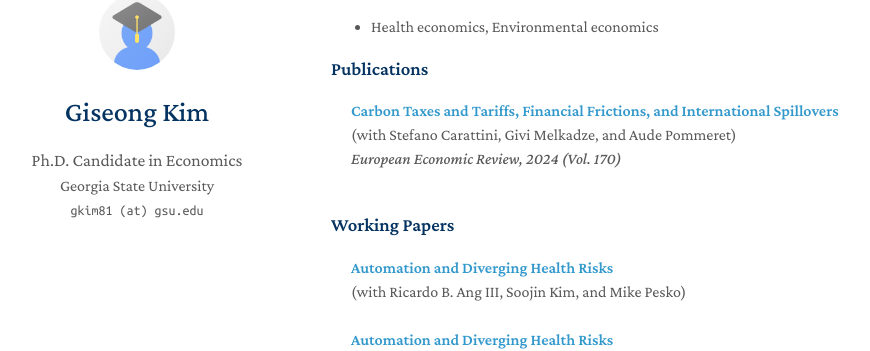
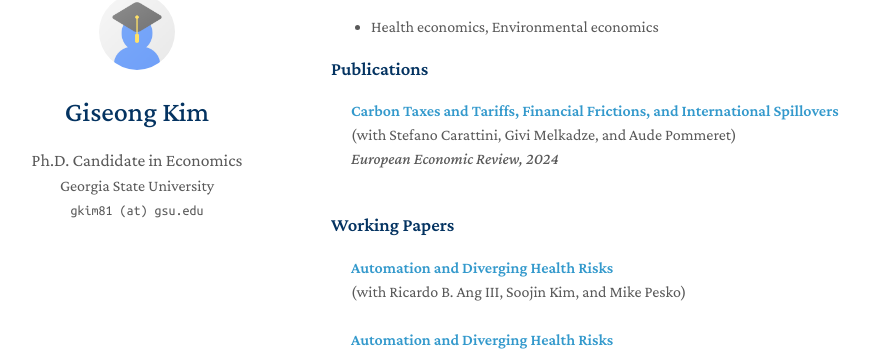
Before and after one commit to giseong-kim/giseong-kim.github.io, a Jekyll site: the page built from index.md, in a window 1280 px wide. Shown: the part 90-441 px from the top of the page, without its empty margins (139-1009 px from the left). Built offline with Jekyll 4.4.1, drawn with Linux system fonts in a browser that asks for light colours; a style sheet for code colours, icons or effects is not loaded.

Commit message:
Update publications.yml

```diff
--- a/_data/publications.yml
+++ b/_data/publications.yml
@@ -3,7 +3,7 @@ main:
   - title: "Carbon Taxes and Tariffs, Financial Frictions, and International Spillovers"
     authors: (with Stefano Carattini, Givi Melkadze, and Aude Pommeret)
     conference_short:
-    conference: European Economic Review, 2024 (Vol. 170)
+    conference: European Economic Review, 2024
     pdf: https://www.sciencedirect.com/science/article/pii/S0014292124002125
     code:
     page:
```
